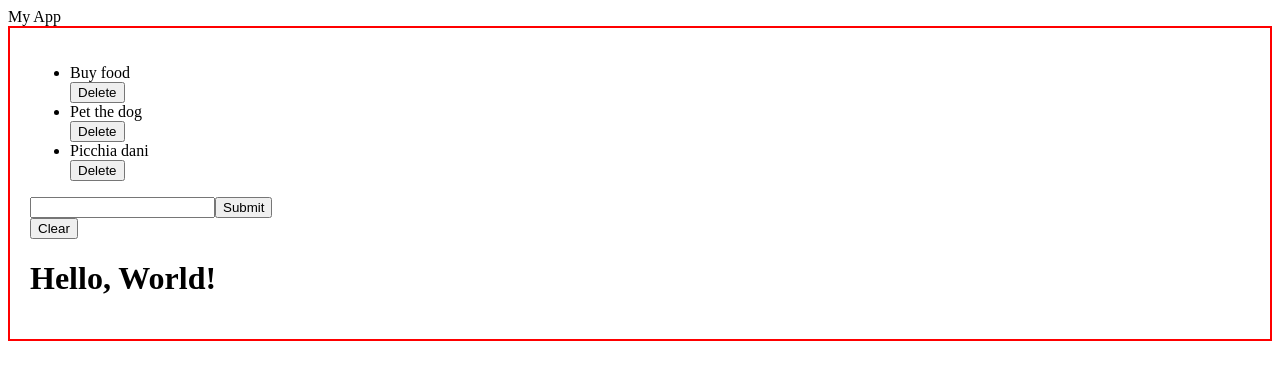
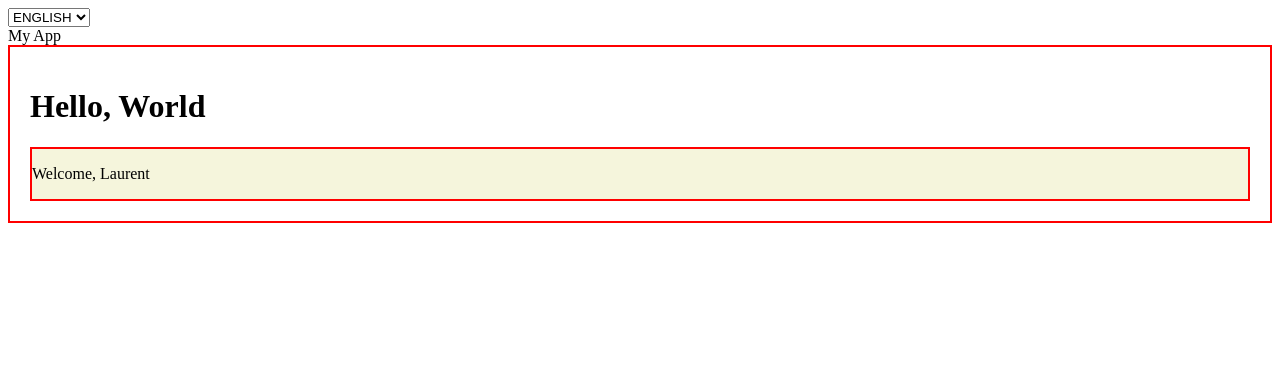
Before and after one commit to l7g/react-exercises, a React (Create React App) app: page / in a window 1280 px wide. Shown: the top 380 px of the page. Built offline with nearby package versions, Linux system fonts and the light colour scheme.

Commit message:
esercizio completato

```diff
--- a/src/App.js
+++ b/src/App.js
@@ -1,30 +1,49 @@
 import { Hello } from "./Hello";
 import React from "react";
-import { ToDoList } from "./ToDoList";
+//import { ToDoList } from "./ToDoList";
 //import { InteractiveWelcome } from "./InteractiveWelcome";
 //import { Login } from "./Login";
 //import { UncontrolledLogin } from "./UncontrolledLogin";
 //import { Color } from "./ColorsList";
 //import { Message } from "./message";
-//import { Welcome } from "./Welcome";
+import { Welcome } from "./Welcome";
 import { Container } from "./Container";
+import { LanguageContext } from "./LanguageContext";
 //import { Counter } from "./Counter";
 //import { ClickTracker } from "./ClickTracker";
 
 export class App extends React.Component {
+  state = {
+    language: "en",
+  };
+
+  handleLanguageChange = (event) => {
+    this.setState(() => {
+      return {
+        language: event.target.value,
+      };
+    });
+  };
   render() {
     return (
       <div>
         <React.StrictMode>
-          <Container title="My App">
-            <ToDoList render={(state, fn) => state.items.map((item) =>
-              <div>
-                <li key={item.key}>{item.task}</li>
-                <button onClick={fn}>Delete</button>
-              </div>
-            )}/>
-            <Hello />
-          </Container>
+          <div className="language-picker">
+            <select
+              value={this.state.language}
+              onChange={this.handleLanguageChange}
+            >
+              <option value="en">ENGLISH</option>
+              <option value="it">ITALIANO</option>
+            </select>
+          </div>
+
+          <LanguageContext.Provider value={this.state.language}>
+            <Container title="My App">
+              <Hello />
+              <Welcome name='Laurent'/>
+            </Container>
+          </LanguageContext.Provider>
         </React.StrictMode>
 
         {/* <Message/>
--- a/src/Hello.js
+++ b/src/Hello.js
@@ -1,7 +1,21 @@
 import React from "react";
+import { LanguageContext } from "./LanguageContext";
+
+const Hellos = {
+  en: {CURRENT_LANGUAGE: 'Hello, World'},
+  it: {CURRENT_LANGUAGE: 'Ciao, Mondo'}
+}
 
 export class Hello extends React.Component {
   render() {
-    return <h1>Hello, World!</h1>;
+    return (
+    <div>
+      <LanguageContext.Consumer>
+      {(Language) => {
+            return <h1>{Hellos[Language].CURRENT_LANGUAGE}</h1>;
+          }}
+      </LanguageContext.Consumer>
+    </div>
+    );
   }
 }
--- /dev/null
+++ b/src/LanguageContext.js
@@ -0,0 +1,3 @@
+import { createContext } from "react";
+
+export const LanguageContext = createContext('en')
--- a/src/Welcome.js
+++ b/src/Welcome.js
@@ -1,16 +1,25 @@
 import React from "react";
+import { LanguageContext } from "./LanguageContext";
+
+const Welcomes = {
+    en: {CURRENT_LANGUAGE: 'Welcome'},
+    it: {CURRENT_LANGUAGE: 'Benvenuto'}
+}
 
 export class Welcome extends React.Component {
   render() {
     return (
       <div className="welcome">
-                <p>Welcome, {this.props.name}</p>
+        <LanguageContext.Consumer>
+          {(Language) => {
+            return <p>{Welcomes[Language].CURRENT_LANGUAGE}, {this.props.name}</p>;
+          }}
+        </LanguageContext.Consumer>
       </div>
-
     );
   }
 }
 
 Welcome.defaultProps = {
-    name: 'John'
+  name: "John",
 };
```
Lines whose indentation alone changed are shown as unchanged.
